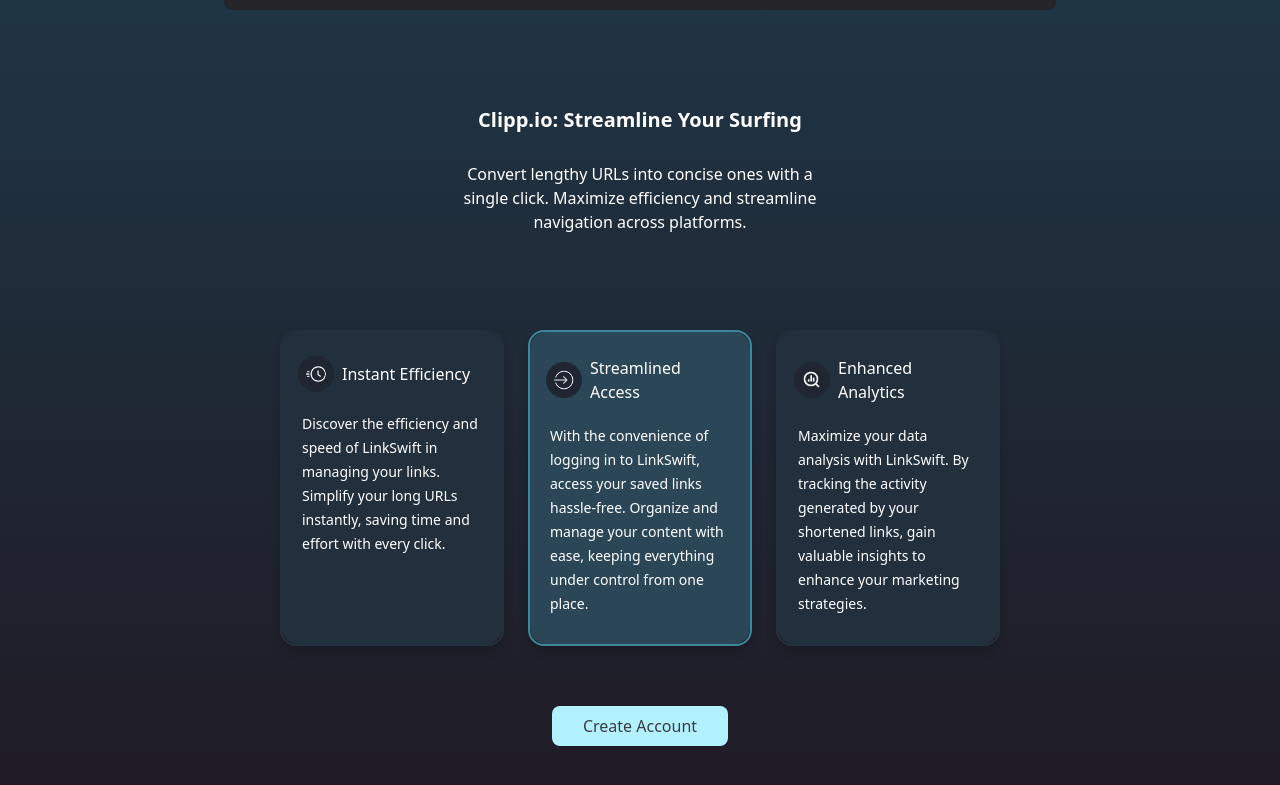
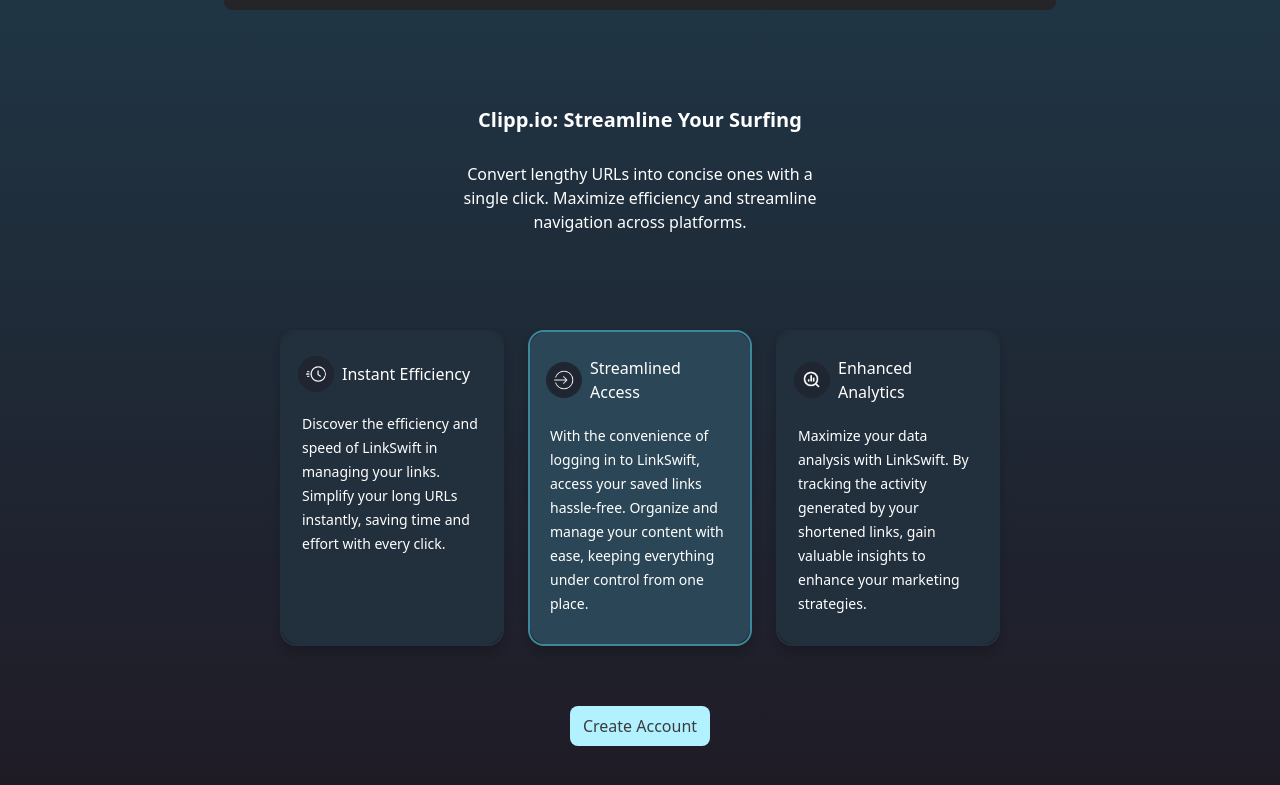
Before and after one commit to RoberthLoorDev/link-shortener, a Vue app in the folder frontend/: page / in a window 1280 px wide. Shown: the part 223-1008 px from the top of the page. Built offline with nearby package versions, Linux system fonts and the light colour scheme; what tailwindcss-animated would draw is missing.

Commit message:
add: Height and width properties on button component

```diff
--- a/frontend/src/components/ButtonComponent.vue
+++ b/frontend/src/components/ButtonComponent.vue
@@ -1,11 +1,13 @@
 <template>
   <button
-    class="text-base font-medium h-10 w-44 rounded-lg"
+    class="text-base font-medium rounded-lg p-2"
     :style="{
       color: textColor,
       '--hover-color': hoverColor,
       '--active-color': activeColor,
       '--background-color': backgroundColor,
+      height: height ? height + 'px' : '40px',
+      width: width ? width + 'px' : '140px',
     }"
   >
     {{ title }}
@@ -20,6 +22,8 @@ export default {
     title: String,
     backgroundColor: String,
     textColor: String,
+    width: Number,
+    height: Number,
   },
 
   // eslint-disable-next-line
@@ -29,16 +33,16 @@ export default {
       let g = parseInt(hex.substring(3, 5), 16);
       let b = parseInt(hex.substring(5, 7), 16);
 
-      const hoverR = Math.round(r * 0.9);
-      const hoverG = Math.round(g * 0.9);
-      const hoverB = Math.round(b * 0.9);
+      const hoverR = Math.round(r * 0.8);
+      const hoverG = Math.round(g * 0.8);
+      const hoverB = Math.round(b * 0.8);
       const hoverColor = `#${((hoverR << 16) | (hoverG << 8) | hoverB)
         .toString(16)
         .padStart(6, "0")}`;
 
-      const activeR = Math.round(r * 0.8);
-      const activeG = Math.round(g * 0.8);
-      const activeB = Math.round(b * 0.8);
+      const activeR = Math.round(r * 0.7);
+      const activeG = Math.round(g * 0.7);
+      const activeB = Math.round(b * 0.7);
       const activeColor = `#${((activeR << 16) | (activeG << 8) | activeB)
         .toString(16)
         .padStart(6, "0")}`;
--- a/frontend/src/pages/HomePage.vue
+++ b/frontend/src/pages/HomePage.vue
@@ -27,6 +27,15 @@ export default {
     FeatureCardsList,
     ButtonComponent,
   },
+  setup() {
+    const show = () => {
+      console.log("hola");
+    };
+
+    return {
+      show,
+    };
+  },
 };
 </script>
 
```
